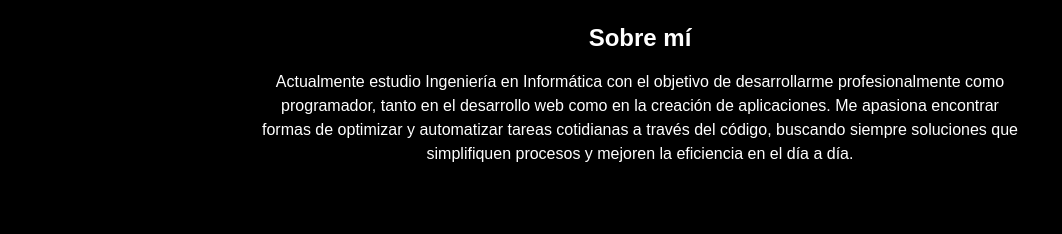
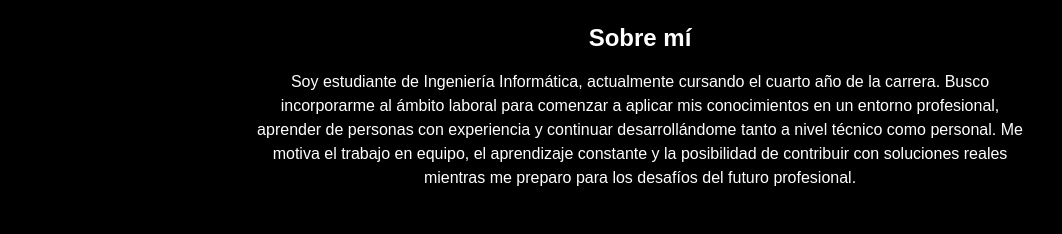
Before and after one commit to Jotafacu890/facundo, a Next.js app: page / in a window 1280 px wide. Shown: the part 330-564 px from the top of the page, without its empty margins (0-1062 px from the left). Built offline with nearby package versions, Linux system fonts and the light colour scheme.

Commit message:
Update index.js

```diff
--- a/pages/index.js
+++ b/pages/index.js
@@ -11,10 +11,9 @@ export default function Home() {
       <section className="max-w-3xl text-center space-y-4">
         <h3 className="text-2xl font-semibold">Sobre mí</h3>
         <p>
-          Actualmente estudio Ingeniería en Informática con el objetivo de desarrollarme profesionalmente como programador,
-          tanto en el desarrollo web como en la creación de aplicaciones. Me apasiona encontrar formas de optimizar y
-          automatizar tareas cotidianas a través del código, buscando siempre soluciones que simplifiquen procesos y mejoren
-          la eficiencia en el día a día.
+          Soy estudiante de Ingeniería Informática, actualmente cursando el cuarto año de la carrera. Busco incorporarme al ámbito laboral para comenzar a aplicar mis conocimientos en un entorno profesional, aprender de personas con experiencia y continuar desarrollándome tanto a nivel técnico como personal. Me motiva el trabajo en equipo, el aprendizaje constante y la posibilidad de contribuir con soluciones reales mientras me preparo para los desafíos del futuro profesional.
+
+
         </p>
       </section>
 
```
